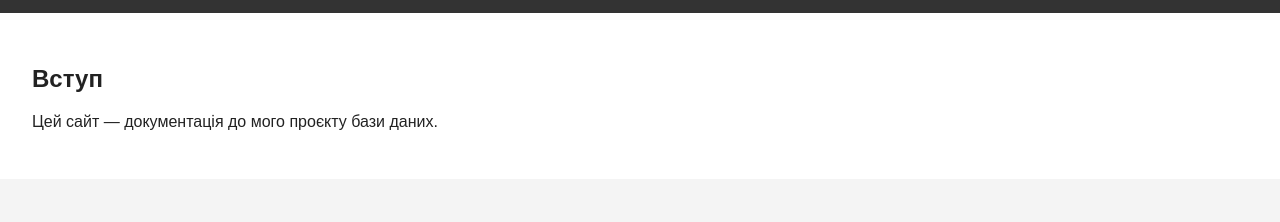
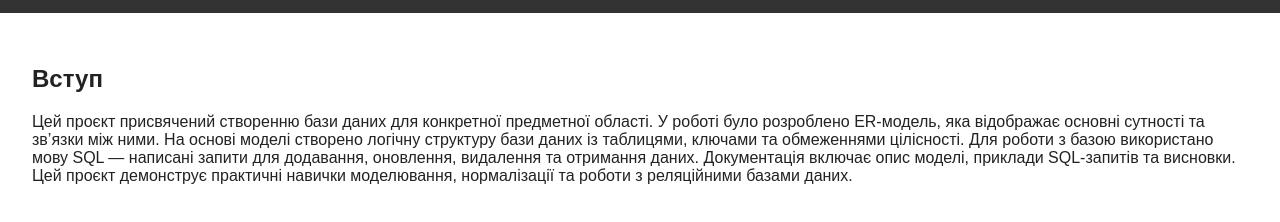
Before and after one commit to oangelinochka/db_angelina_io_z31, a website: page docs/index.html in a window 1280 px wide. Shown: the part 90-312 px from the top of the page. Drawn offline with Linux system fonts and the light colour scheme.

Commit message:
Update index.html

```diff
--- a/docs/index.html
+++ b/docs/index.html
@@ -19,7 +19,9 @@
   </header>
   <main>
     <h2>Вступ</h2>
-    <p>Цей сайт — документація до мого проєкту бази даних.</p>
+    <p>Цей проєкт присвячений створенню бази даних для конкретної предметної області. У роботі було розроблено ER-модель, яка відображає основні сутності та зв’язки між ними. На основі моделі створено логічну структуру бази даних із таблицями, ключами та обмеженнями цілісності.
+Для роботи з базою використано мову SQL — написані запити для додавання, оновлення, видалення та отримання даних. Документація включає опис моделі, приклади SQL-запитів та висновки.
+Цей проєкт демонструє практичні навички моделювання, нормалізації та роботи з реляційними базами даних.</p>
   </main>
 </body>
 </html>
```
